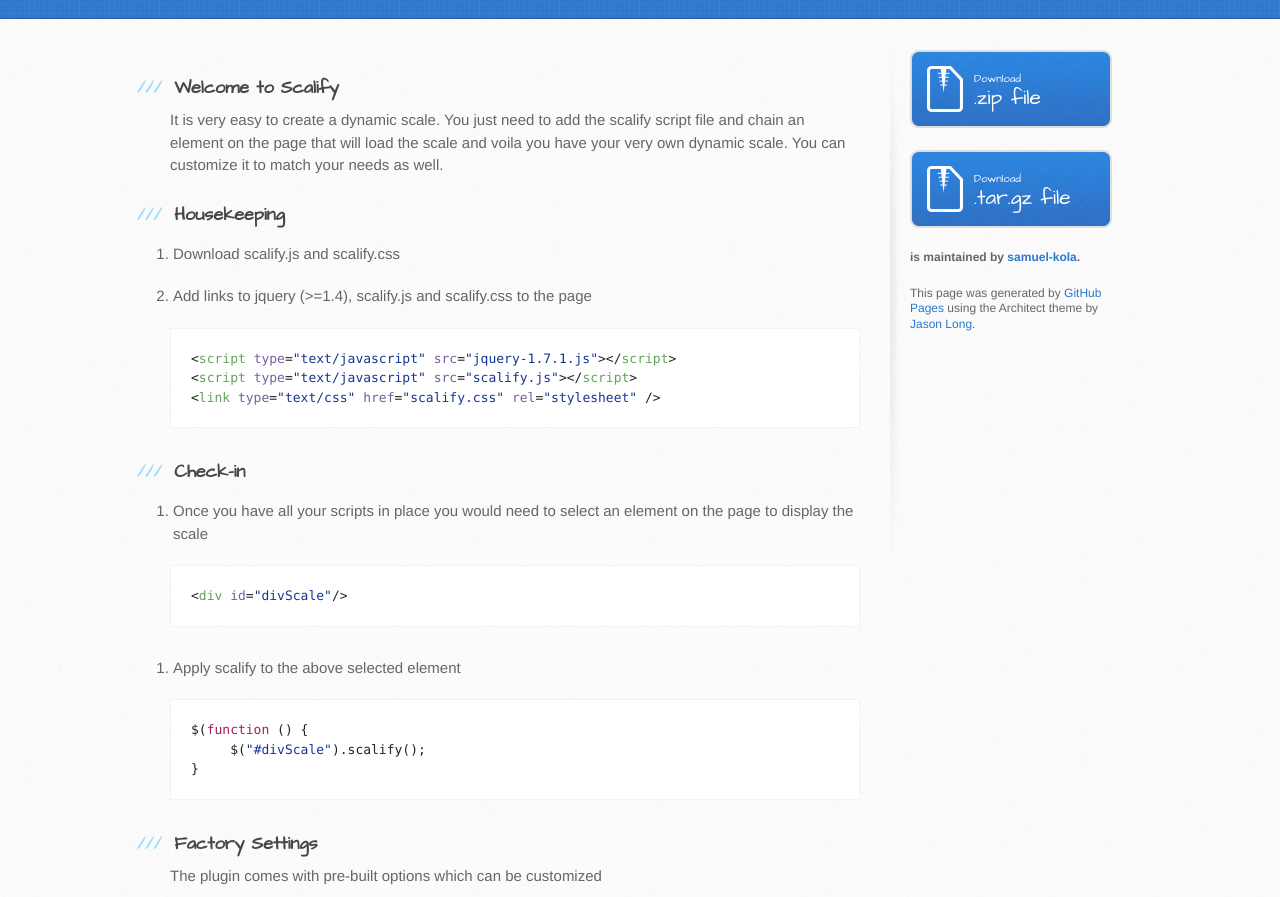
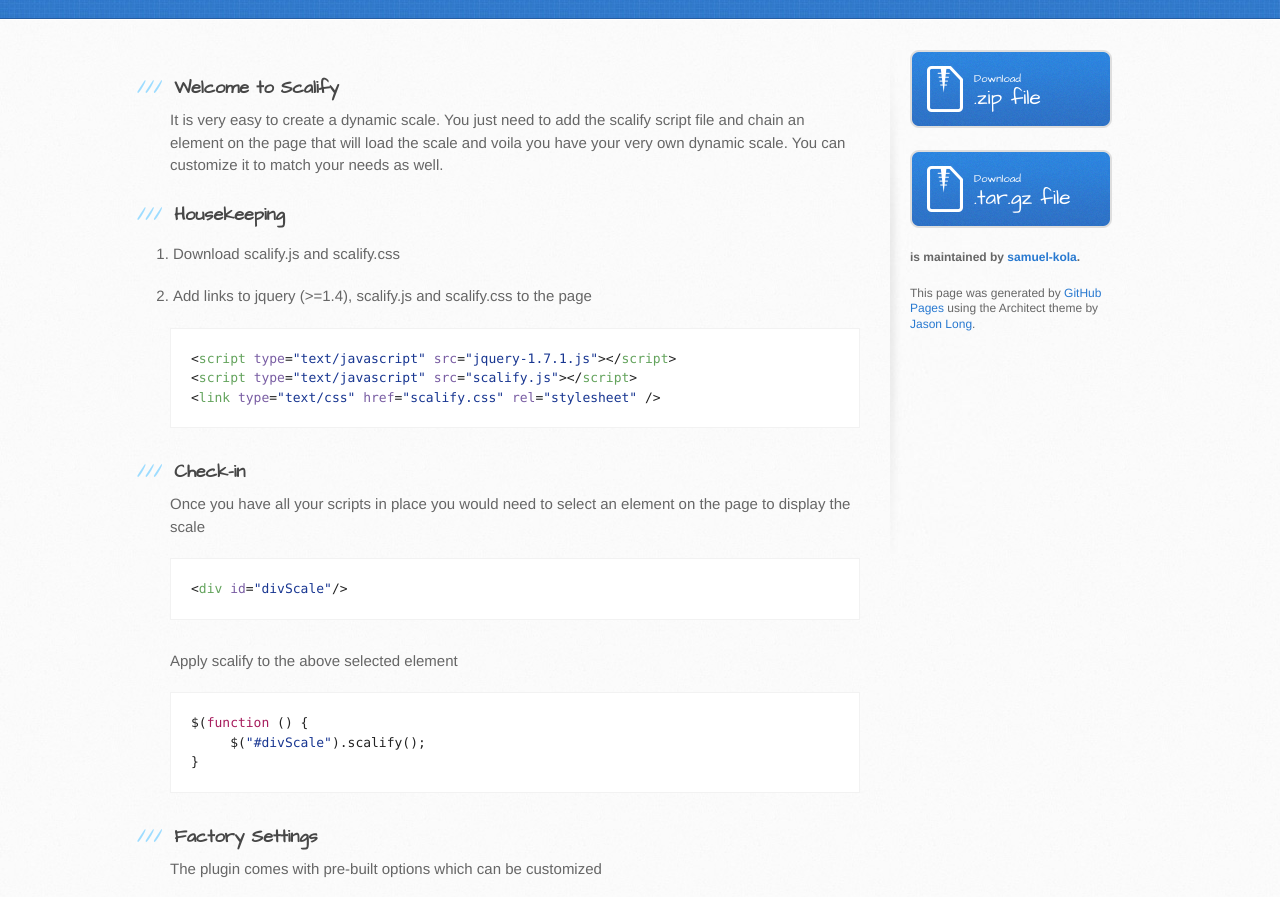
Before and after one commit to samuel-kola/scalify, a plain HTML site: page index.html in a window 1280 px wide. Shown: the part 182-1079 px from the top of the page. Drawn offline with Linux system fonts and the light colour scheme.

```diff
--- a/index.html
+++ b/index.html
@@ -48,15 +48,11 @@
 <h3>
 <a id="check-in" class="anchor" href="#check-in" aria-hidden="true"><span class="octicon octicon-link"></span></a>Check-in</h3>
 
-<ol>
-<li>Once you have all your scripts in place you would need to select an element on the page to display the scale</li>
-</ol>
+<p>Once you have all your scripts in place you would need to select an element on the page to display the scale</p>
 
 <div class="highlight highlight-text-html-basic"><pre>&lt;<span class="pl-ent">div</span> <span class="pl-e">id</span>=<span class="pl-s"><span class="pl-pds">"</span>divScale<span class="pl-pds">"</span></span>/&gt;</pre></div>
 
-<ol>
-<li>Apply scalify to the above selected element</li>
-</ol>
+<p>Apply scalify to the above selected element</p>
 
 <div class="highlight highlight-source-js"><pre>$(<span class="pl-k">function</span> () {
      $(<span class="pl-s"><span class="pl-pds">"</span>#divScale<span class="pl-pds">"</span></span>).scalify();
```
Also changed, not shown: params.json (+1 -1 lines).
